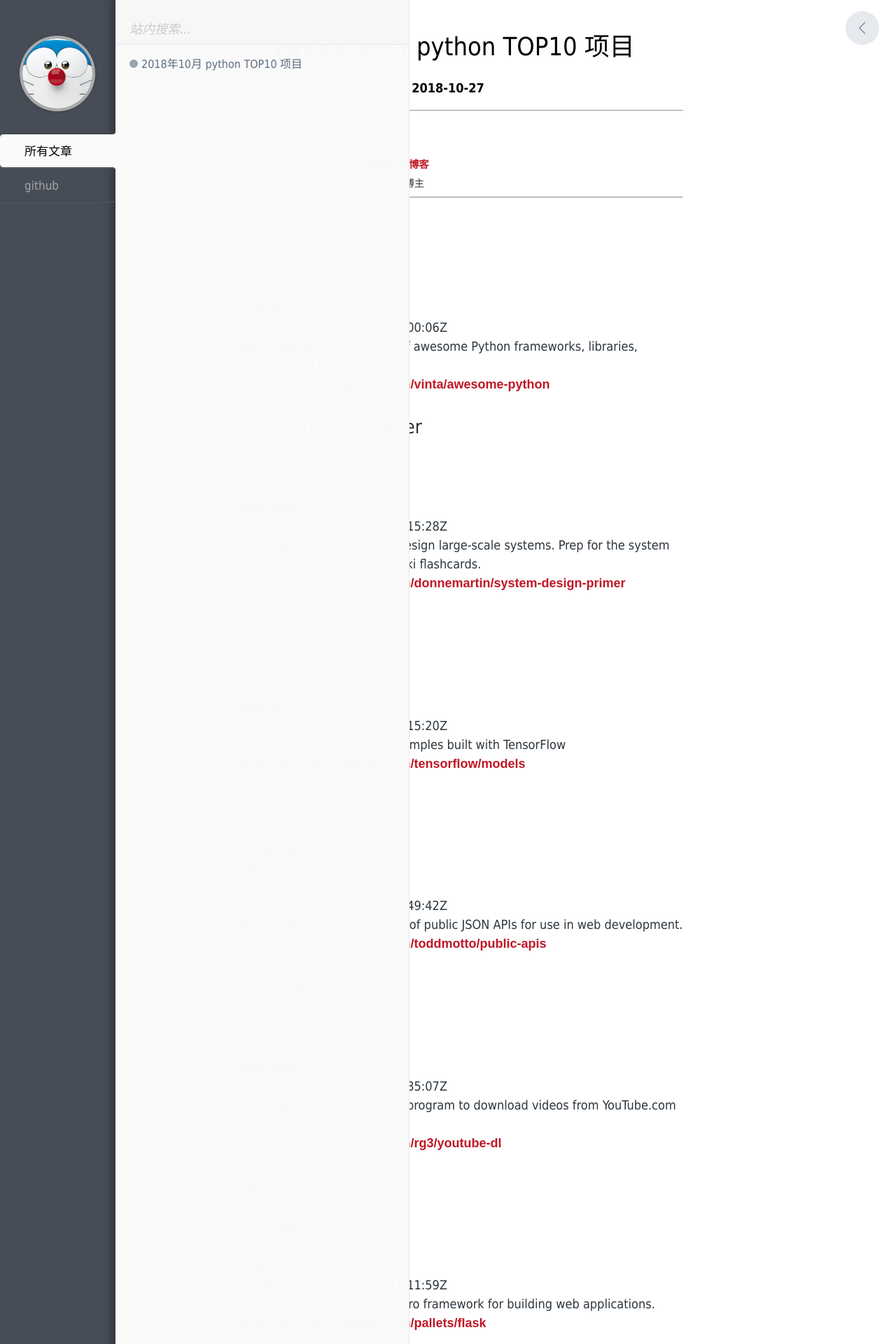
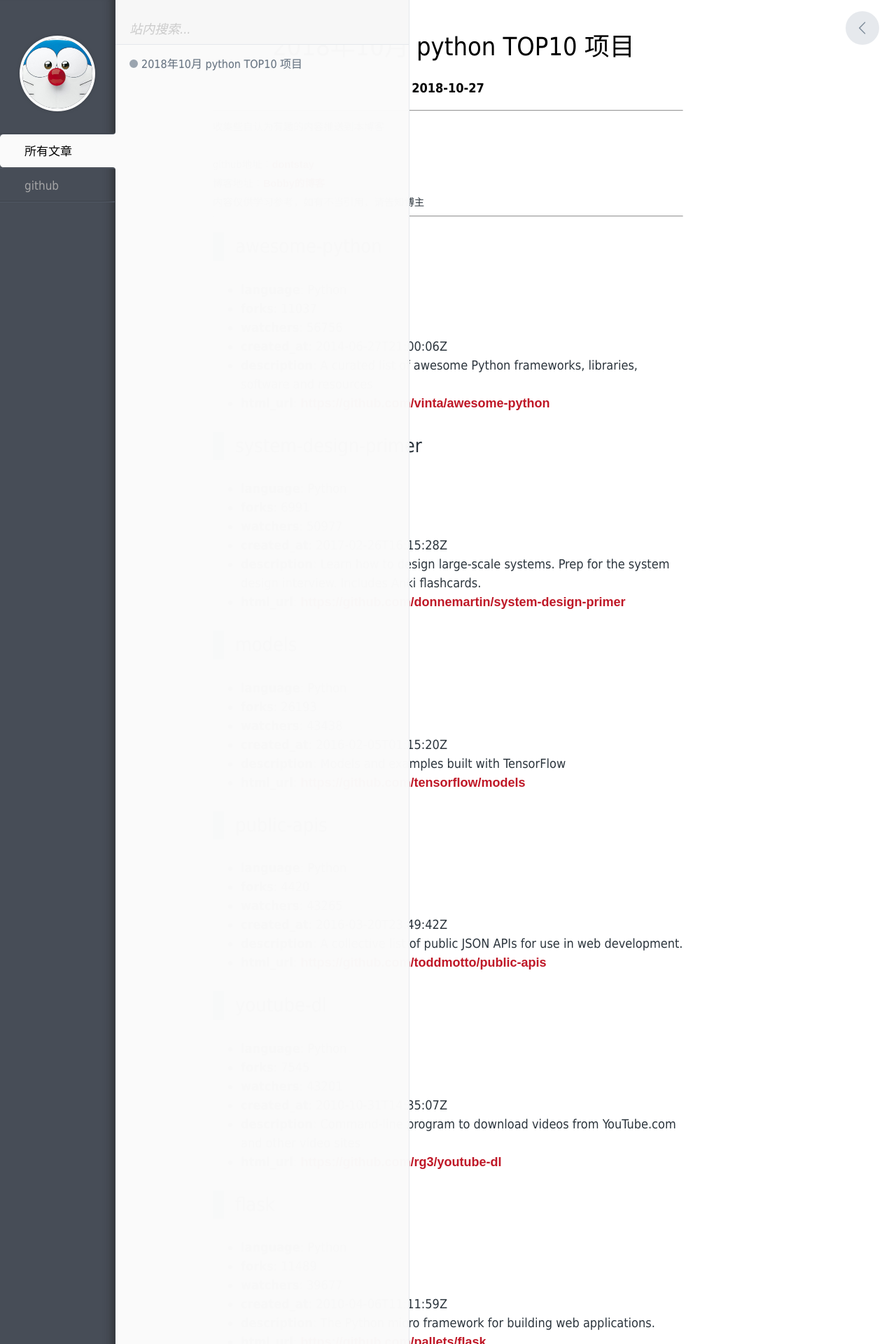
Before and after one commit to dontstay/dontstay.github.io, a Jekyll site: the page built from _posts/github/2018-10-27-github-top-stared-python-projects.md, in a window 1280 px wide. Shown: the top 1920 px of the page at 70% size. Built offline with Jekyll 4.4.1, drawn with Linux system fonts in a browser that asks for light colours; comment, search, counter and statistics services are not loaded.

Commit message:
new template

```diff
--- a/_layouts/post.html
+++ b/_layouts/post.html
@@ -7,7 +7,7 @@
     <div id="post__date">{{ page.date | date: "%Y-%m-%d" }}</div>
     <declare id="declare" class="declare">
       <hr/> 收集些自认为有趣的内容推送到本博客 <br /><br />
-        github地址：<a href="https://github.com/dontstay/dontstay.github.io">dontstay</a>
+        github地址：<a href="https://github.com/dontstay/dontstay.github.io">dontstay</a><br />
         博客地址：<a href="https://dontstay.github.io">Bobby的博客</a><br />
         内容仅供学习参考，如有不当引用，请告知博主
         <hr/>
--- a/assets/css/style.css
+++ b/assets/css/style.css
@@ -116,7 +116,7 @@
   height: 100px;
   margin: 55px auto 35px;
   border-radius: 50%;
-  box-shadow: 0 0 0px 4px #aaaaaa, 0 0 4px 4px #3c4149;
+  box-shadow: 0 0 0px 4px #fafafa, 0 0 4px 4px #3c4149;
   background-repeat: no-repeat;
   background-size: 100px 100px;
   overflow: hidden;
```
Also changed, not shown: assets/image/favicon.ico.
